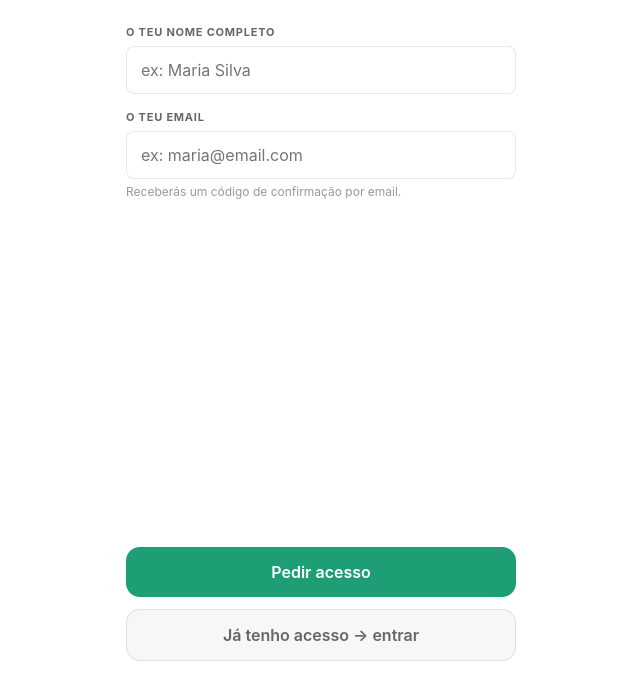
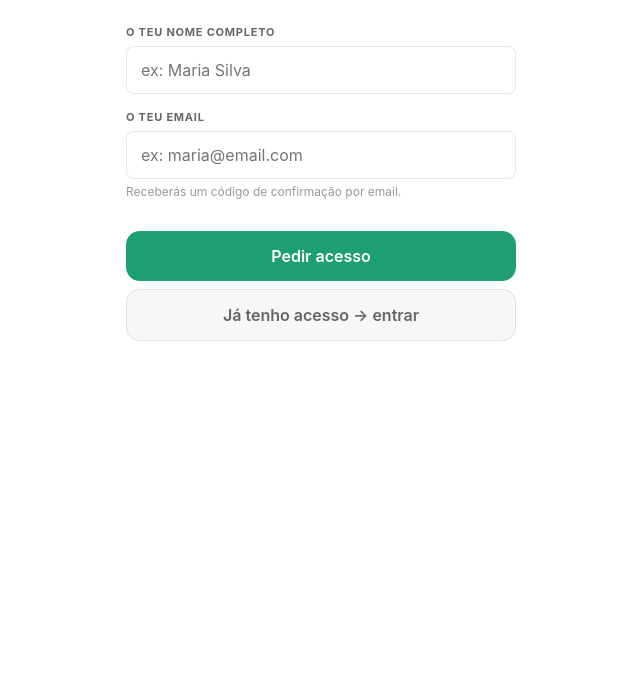
Before and after one commit to claudioporfiriojunior-design/emocoes-app, a plain HTML site: page index.html in a window 1280 px wide. Shown: the part 111-800 px from the top of the page, without its empty margins (319-959 px from the left). Drawn offline with nearby package versions, Linux system fonts and the light colour scheme.

Commit message:
Update index.html

```diff
--- a/index.html
+++ b/index.html
@@ -57,7 +57,7 @@
   .btn-p{background:var(--teal);color:#fff}
   .btn-g{background:var(--bg2);color:var(--tx2);border:1.5px solid var(--bd)}
   .btn-sm{width:auto;padding:7px 14px;font-size:13px;border-radius:var(--rs)}
-  .gap{height:12px}
+  .gap{height:8px}
 
   /* emotion grid */
   .emo-grid{display:grid;grid-template-columns:1fr 1fr;gap:10px;margin-bottom:22px}
@@ -93,7 +93,7 @@
   .big-ic{font-size:62px;text-align:center;margin-bottom:14px}
   .big-t{font-size:22px;font-weight:700;text-align:center;margin-bottom:8px}
   .big-s{font-size:14px;color:var(--tx2);text-align:center;line-height:1.6}
-  .sp{flex:1}
+  .sp{height:16px}
 
   /* pending banner */
   .pend-ban{background:var(--amber-l);border:1px solid var(--amber);border-radius:var(--r);padding:14px 16px;margin-bottom:20px}
```
